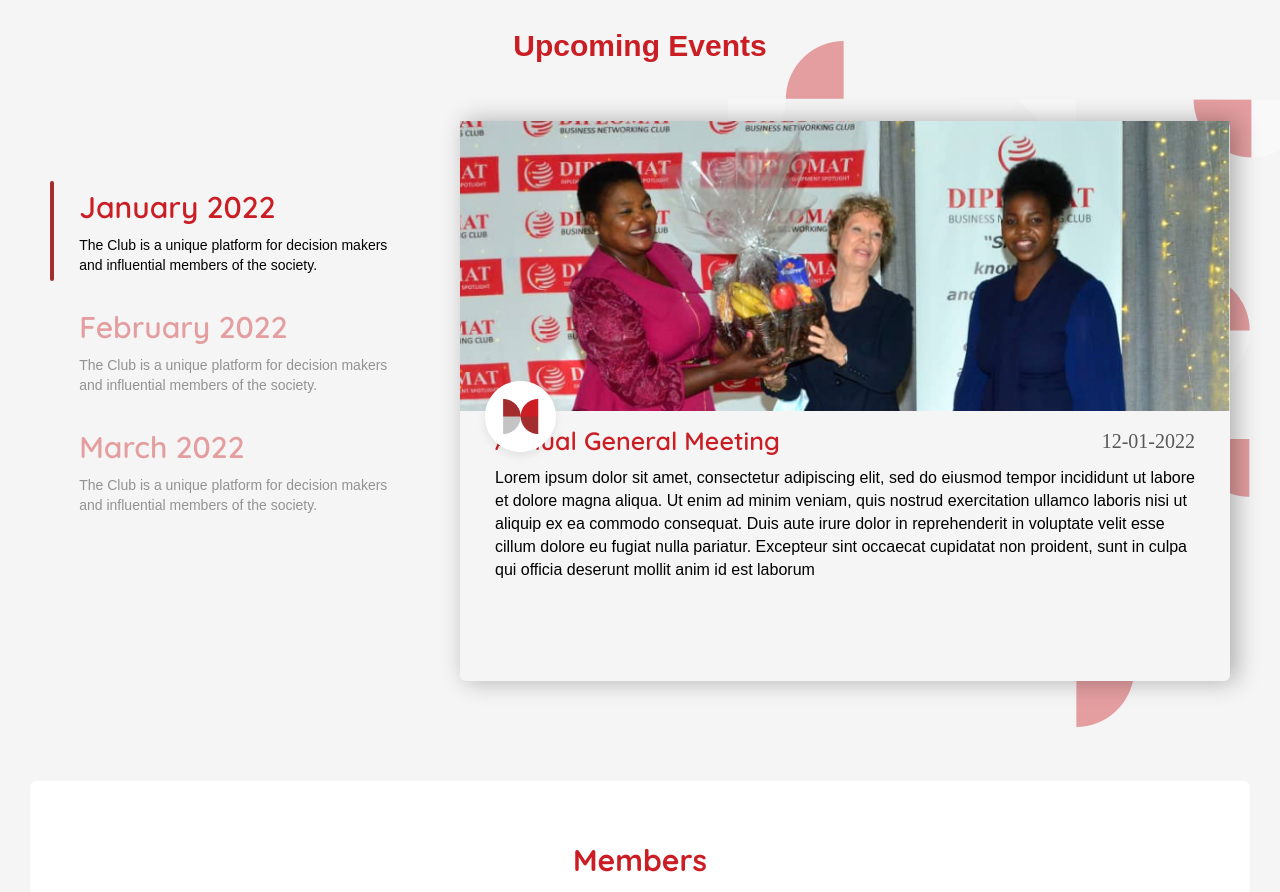
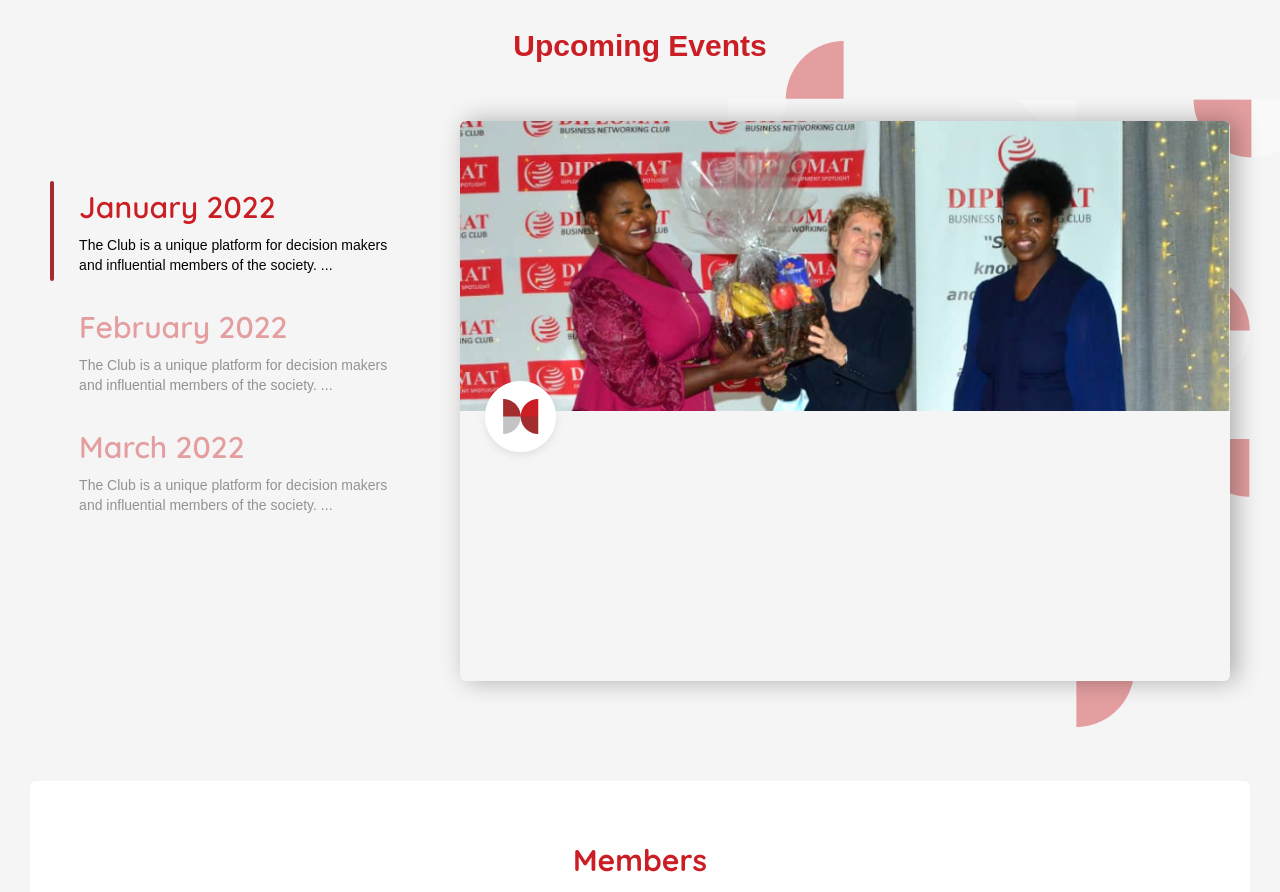
Before and after one commit to DrRichadams/dbn-web, a React (Create React App) app: page / in a window 1280 px wide. Shown: the part 2020-2912 px from the top of the page. Built offline with nearby package versions, Linux system fonts and the light colour scheme; a web font is replaced by a local one.

Commit message:
Fixed the home tabs

```diff
--- a/src/components/features/landingPage/UpcomingEvents.js
+++ b/src/components/features/landingPage/UpcomingEvents.js
@@ -14,21 +14,30 @@ const UpcomingEvents = () => {
             id: uuidv4(),
             smallDate: "January 2022",
             bigDate: "12-01-2022",
-            story: "The Club is a unique platform for decision makers and influential members of the society."
+            story: "The Club is a unique platform for decision makers and influential members of the society. Lorem ipsum dolor sit amet, consectetur adipiscing elit, sed do eiusmod tempor incididunt ut labore et dolore magna aliqua. Ut enim ad minim veniam, quis nostrud exercitation ullamco laboris nisi ut aliquip ex ea commodo consequat. Duis aute irure dolor in reprehenderit in voluptate velit esse cillum dolore eu fugiat nulla pariatur. Excepteur sint occaecat cupidatat non proident, sunt in culpa qui officia deserunt mollit anim id est laborum"
         },
         {
             id: uuidv4(),
             smallDate: "February 2022",
             bigDate: "12-01-2022",
-            story: "The Club is a unique platform for decision makers and influential members of the society."
+            story: "The Club is a unique platform for decision makers and influential members of the society. Lorem ipsum dolor sit amet, consectetur adipiscing elit, sed do eiusmod tempor incididunt ut labore et dolore magna aliqua. Ut enim ad minim veniam, quis nostrud exercitation ullamco laboris nisi ut aliquip ex ea commodo consequat. Duis aute irure dolor in reprehenderit in voluptate velit esse cillum dolore eu fugiat nulla pariatur. Excepteur sint occaecat cupidatat non proident, sunt in culpa qui officia deserunt mollit anim id est laborum"
         },
         {
             id: uuidv4(),
             smallDate: "March 2022",
             bigDate: "12-01-2022",
-            story: "The Club is a unique platform for decision makers and influential members of the society."
+            story: "The Club is a unique platform for decision makers and influential members of the society. Lorem ipsum dolor sit amet, consectetur adipiscing elit, sed do eiusmod tempor incididunt ut labore et dolore magna aliqua. Ut enim ad minim veniam, quis nostrud exercitation ullamco laboris nisi ut aliquip ex ea commodo consequat. Duis aute irure dolor in reprehenderit in voluptate velit esse cillum dolore eu fugiat nulla pariatur. Excepteur sint occaecat cupidatat non proident, sunt in culpa qui officia deserunt mollit anim id est laborum"
         },
     ])
+
+    const stringSplitter = (str) => {
+        let mStr = ""
+        for(let i = 0; i < 90; i++) {
+            mStr += str.charAt(i)
+        }
+        return mStr
+    }
+
     return (
         <>
         <div className="uerTitle">Upcoming Events</div>
@@ -36,7 +45,10 @@ const UpcomingEvents = () => {
             <div className="upEventsLeft">
                 {
                     eventsData.map((item, index) => (
-                        <div className="uEventBox" style={{
+                        <div
+                            className="uEventBox"
+                            onClick={() => setSelected(index + 1)}
+                            style={{
                             opacity: selected === index + 1 ? "1" : "0.4"
                         }}>
                             <div className="uEvent_box_vSlide" style={{
@@ -47,8 +59,8 @@ const UpcomingEvents = () => {
                                 <div className="ue_paragraph">
                                     {/* The Club is a unique platform for decision makers and influential members of the society. */}
                                     {
-                                        item.story
-                                    }
+                                        stringSplitter(item.story)
+                                    }...
                                 </div>
                             </div>
                         </div>
@@ -58,18 +70,21 @@ const UpcomingEvents = () => {
             <div className="upEventsRight">
                 <div className="uer_mid_box">
                     <div className="uer_imgs_box">
-                        <img src={ueBanner} className="uer_big_img" />
+                        {/* <img src={ueBanner} className="uer_big_img" /> */}
+                        <img src={process.env.PUBLIC_URL + `/resources_folder/events/event${selected}.png`} className="uer_big_img" />
                         <img src={bph1_icon} className="uer_small_img" />
                     </div>
-                    <div className="uer_texts">
-                        <div className="uer_title_texts">
-                            <p className="uer_title_title">Annual General Meeting</p>
-                            <p className="uer_title_date">12-01-2022</p>
-                        </div>
-                        <p className="uer_title_story">
-                            Lorem ipsum dolor sit amet, consectetur adipiscing elit, sed do eiusmod tempor incididunt ut labore et dolore magna aliqua. Ut enim ad minim veniam, quis nostrud exercitation ullamco laboris nisi ut aliquip ex ea commodo consequat. Duis aute irure dolor in reprehenderit in voluptate velit esse cillum dolore eu fugiat nulla pariatur. Excepteur sint occaecat cupidatat non proident, sunt in culpa qui officia deserunt mollit anim id est laborum
-                        </p>
-                    </div>
+                    {
+                        eventsData.map((item, index) => (
+                            <div className={ index + 1 === selected ?  "uer_texts uer_texts_current":"uer_texts"} style={{display: index + 1 === selected ? "block":"none"}}>
+                                <div className="uer_title_texts">
+                                    <p className="uer_title_title">{item.title}</p>
+                                    <p className="uer_title_date">{item.bigDate}</p>
+                                </div>
+                                <p className="uer_title_story">{item.story}</p>
+                            </div>
+                        ))
+                    }
                 </div>
                 <div className="uer_dots"></div>
             </div>
@@ -93,12 +108,10 @@ const UpcomingEvents = () => {
                                     </div>
                                     <div className="mobi_texts">
                                         <div className="mobi_title_texts">
-                                            <p className="mobi_title_title">Annual General Meeting</p>
-                                            <p className="mobi_title_date">12-01-2022</p>
+                                            <p className="mobi_title_title">{item.title}</p>
+                                            <p className="mobi_title_date">{item.bigDate}</p>
                                         </div>
-                                        <p className="mobi_title_story">
-                                            Lorem ipsum dolor sit amet, consectetur adipiscing elit, sed do eiusmod tempor incididunt ut labore et dolore magna aliqua. Ut enim ad minim veniam, quis nostrud exercitation ullamco laboris nisi ut aliquip ex ea commodo consequat. Duis aute irure dolor in reprehenderit in voluptate velit esse cillum dolore eu fugiat nulla pariatur. Excepteur sint occaecat cupidatat non proident, sunt in culpa qui officia deserunt mollit anim id est laborum
-                                        </p>
+                                        <p className="mobi_title_story">{item.story}</p>
                                     </div>
                                 </div>
                             </div>
--- a/src/stylesFolder/upcoming_events_home.css
+++ b/src/stylesFolder/upcoming_events_home.css
@@ -19,12 +19,14 @@
     border-radius: 6px;
     position: relative;
     z-index: 1000;
+    overflow: hidden;
 }
 
 .uEventBox {
     display: flex;
     align-items: center;
     margin-bottom: 20px;
+    cursor: pointer;
 }
 
 .uEvent_box_vSlide {
@@ -88,6 +90,7 @@
     align-items: center;
     justify-content: space-between;
     margin-bottom: 5px;
+    margin-top: 60px;
 }
 
 .uer_title_title {
@@ -97,6 +100,7 @@
     font-size: 25px;
     line-height: 40px;
     /* identical to box height */
+    /* margin-top: 60px; */
 
     display: flex;
     align-items: center;
@@ -124,6 +128,18 @@
 
 .uer_texts {
     padding: 0 35px;
+    transform: translateX(-100%);
+    display: none;
+}
+
+.uer_texts_current {
+    animation: eventTexts 0.55s ease forwards;
+}
+
+@keyframes eventTexts {
+    to {
+        transform: translateX(0);
+    }
 }
 
 .effects {
```
Also changed, not shown: public/resources_folder/events/event1.png (added).
